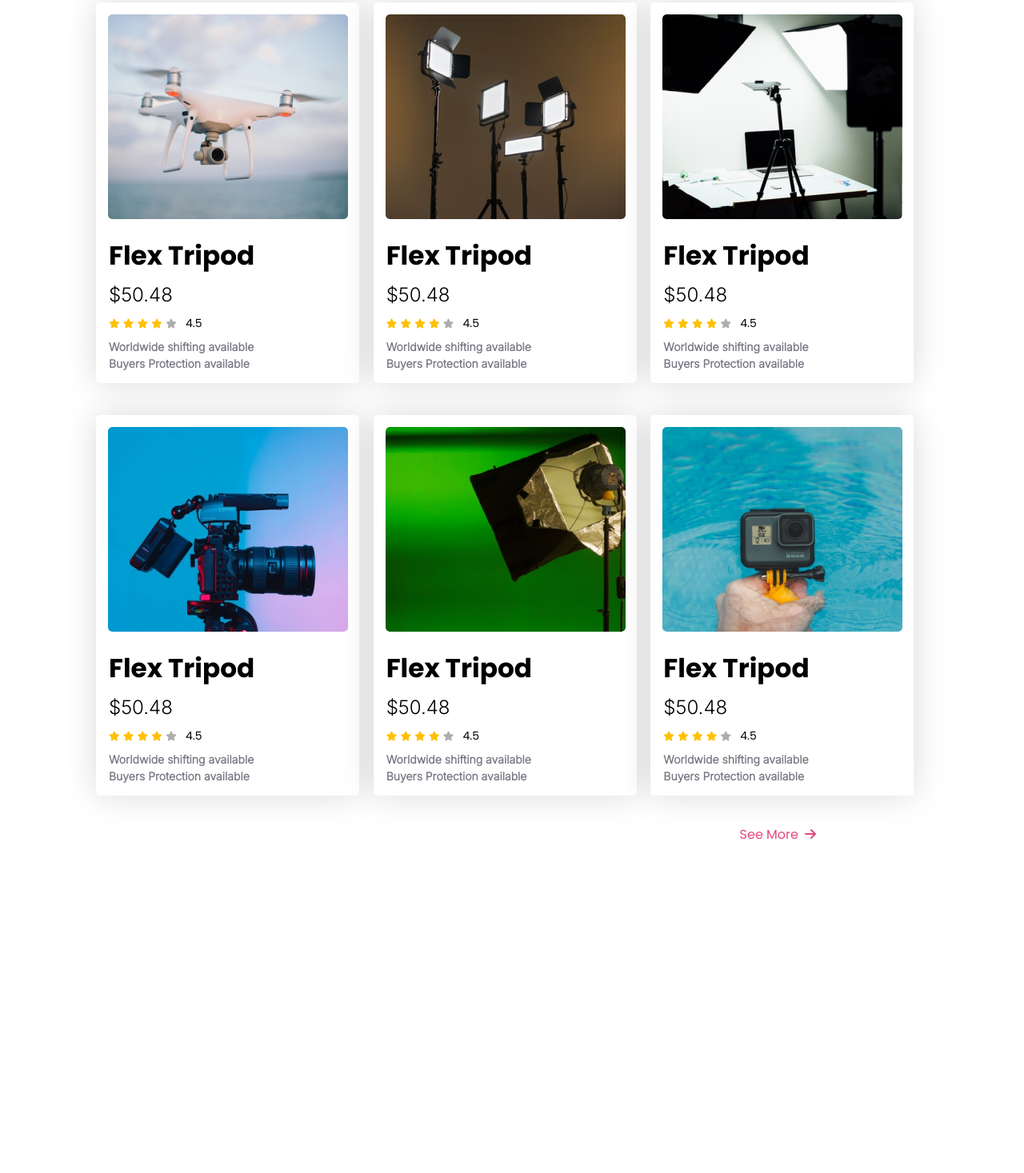
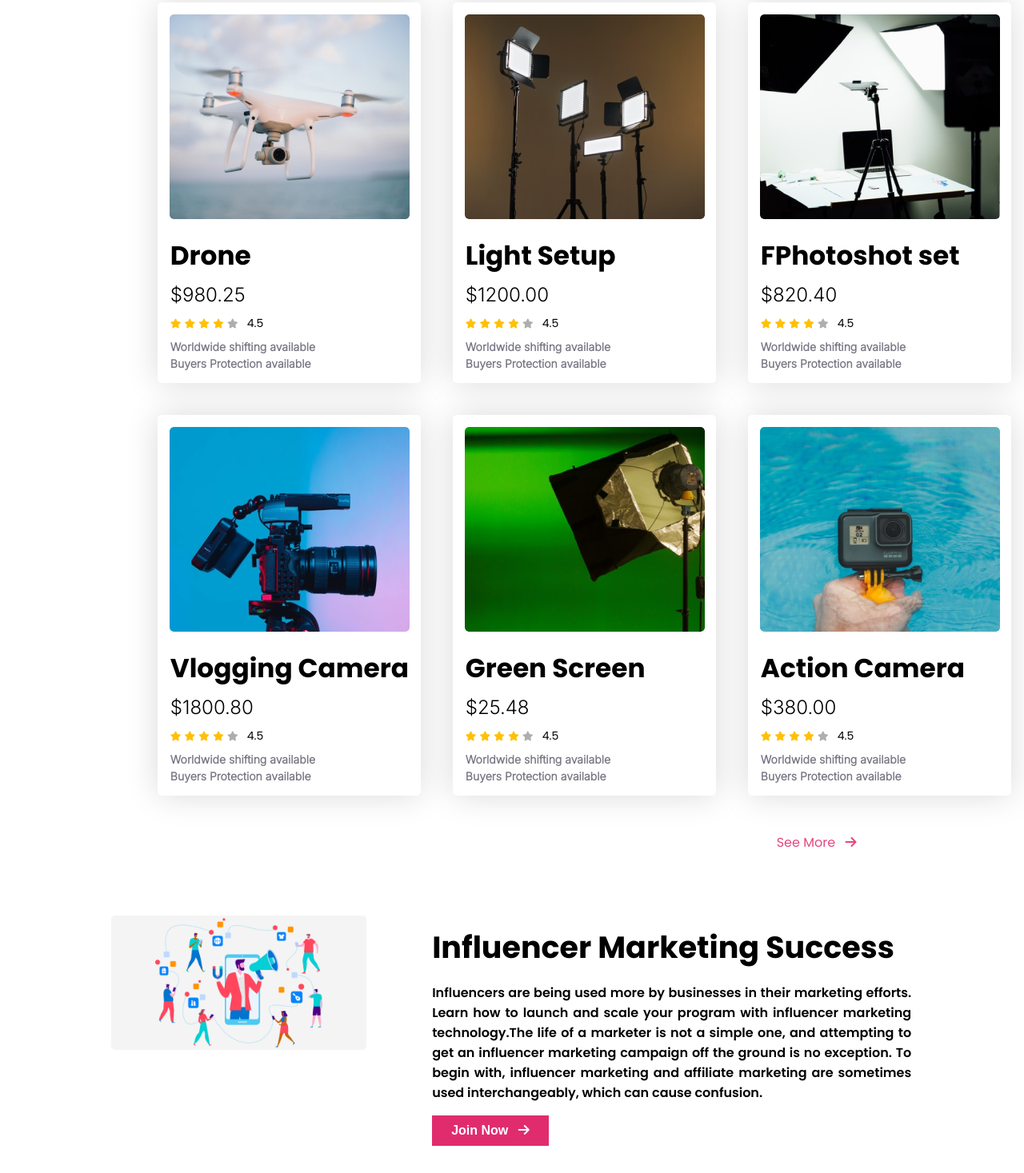
Before and after one commit to JubayerAhmmodShuvo/Influencer-gear, a plain HTML site: page index.html in a window 1280 px wide. Shown: the part 1481-2948 px from the top of the page at 80% size. Before the commit the page ends 2572 px from the top, so only its background shows below. Drawn offline with Linux system fonts and the light colour scheme.

Commit message:
own part done

```diff
--- a/index.html
+++ b/index.html
@@ -55,7 +55,7 @@
         </div>
     </section>
 <!-- logo section starts -->
-    <section class="logo-icons">
+    <section class="margin">
         <div class="line"></div>
         <div class="logos">
             <img src="logos/Alibaba.svg" alt="AliBaba">
@@ -73,7 +73,7 @@
 
 <!-- display item for sale and their ratings -->
 
-    <section>
+    <section class="margin">
         <h2>Popular Collection</h2>
         <div class="items">
             <div class="background-1">
@@ -108,10 +108,10 @@
                     </div>
                     <div class="description">
                         <div class="title">
-                            <h3>Flex Tripod</h3>
+                            <h3>MicroPhone</h3>
                         </div>
                         <div class="price">
-                            <h5>$50.48</h5>
+                            <h5>$120.25</h5>
                         </div>
                         <div class="rating">
                             <i class="fas fa-star filled"></i>
@@ -133,10 +133,10 @@
                     </div>
                     <div class="description">
                         <div class="title">
-                            <h3>Flex Tripod</h3>
+                            <h3>Airbuds</h3>
                         </div>
                         <div class="price">
-                            <h5>$50.48</h5>
+                            <h5>$100.00</h5>
                         </div>
                         <div class="rating">
                             <i class="fas fa-star filled"></i>
@@ -158,10 +158,10 @@
                     </div>
                     <div class="description">
                         <div class="title">
-                            <h3>Flex Tripod</h3>
+                            <h3>Drone</h3>
                         </div>
                         <div class="price">
-                            <h5>$50.48</h5>
+                            <h5>$980.25</h5>
                         </div>
                         <div class="rating">
                             <i class="fas fa-star filled"></i>
@@ -183,10 +183,10 @@
                     </div>
                     <div class="description">
                         <div class="title">
-                            <h3>Flex Tripod</h3>
+                            <h3>Light Setup</h3>
                         </div>
                         <div class="price">
-                            <h5>$50.48</h5>
+                            <h5>$1200.00</h5>
                         </div>
                         <div class="rating">
                             <i class="fas fa-star filled"></i>
@@ -208,10 +208,10 @@
                     </div>
                     <div class="description">
                         <div class="title">
-                            <h3>Flex Tripod</h3>
+                            <h3>FPhotoshot set</h3>
                         </div>
                         <div class="price">
-                            <h5>$50.48</h5>
+                            <h5>$820.40</h5>
                         </div>
                         <div class="rating">
                             <i class="fas fa-star filled"></i>
@@ -233,10 +233,10 @@
                     </div>
                     <div class="description">
                         <div class="title">
-                            <h3>Flex Tripod</h3>
+                            <h3>Vlogging Camera</h3>
                         </div>
                         <div class="price">
-                            <h5>$50.48</h5>
+                            <h5>$1800.80</h5>
                         </div>
                         <div class="rating">
                             <i class="fas fa-star filled"></i>
@@ -258,10 +258,10 @@
                     </div>
                     <div class="description">
                         <div class="title">
-                            <h3>Flex Tripod</h3>
+                            <h3>Green Screen</h3>
                         </div>
                         <div class="price">
-                            <h5>$50.48</h5>
+                            <h5>$25.48</h5>
                         </div>
                         <div class="rating">
                             <i class="fas fa-star filled"></i>
@@ -283,10 +283,10 @@
                     </div>
                     <div class="description">
                         <div class="title">
-                            <h3>Flex Tripod</h3>
+                            <h3>Action Camera</h3>
                         </div>
                         <div class="price">
-                            <h5>$50.48</h5>
+                            <h5>$380.00</h5>
                         </div>
                         <div class="rating">
                             <i class="fas fa-star filled"></i>
@@ -301,11 +301,30 @@
                     </div>
                 </div>
             </div>
+
         </div>
-        <div>
-            <a id="seemore" href="#">See More <i class="fas fa-arrow-right pink"></i></a>
-        </div>
+        <p id="seemore">
+            <a class="pink" href="#">See More <i class="fas fa-arrow-right pink"></i></a>
+        </p>
     </section>
 
+    <!-- own part -->
+        <section id="bg">
+            <div class="boxes">
+                <div class="flexible ">
+                    <div class="fourty">
+                        <img src="images/influencer-marketing-605344a38f274.png" alt="Coder">
+                    </div>
+                    <div class="sixty " id="develop">
+                                    <h4 id="own-heading"> Influencer Marketing Success</h4>
+                            <p class="about-explore">
+                                Influencers are being used more by businesses in their marketing efforts. Learn how to launch and scale your program with influencer marketing technology.The life of a marketer is not a simple one, and attempting to get an influencer marketing campaign off the ground is no exception.
+                                To begin with, influencer marketing and affiliate marketing are sometimes used interchangeably, which can cause confusion.
+                            </p>
+                            <button><a href="#">Join Now <i class="fas fa-arrow-right"></i></a></button>
+                    </div>
+                </div>
+            </div>
+        </section>
 </body>
 </html>
--- a/style.css
+++ b/style.css
@@ -88,7 +88,7 @@ button{
     height: 1px;
     background: linear-gradient(to right, rgba(148, 151, 151, 0) 10%, rgb(159, 173, 172) 20%, rgb(168, 184, 182) 80%, rgba(1, 254, 228, 0) 90%);
 }
-.logo-icons{
+.margin{
     margin-bottom: 100px;
 }
 .logos{
@@ -112,7 +112,8 @@ h2{
     display:grid;
     grid-template-columns: repeat(3, 1fr);
     grid-row-gap: 40px;
-    /* padding: 0 196px 0 196px; */
+    grid-column-gap: 40px;
+    margin-left: 6vw;
 
 }
 
@@ -122,6 +123,7 @@ h2{
     background: #FFFFFF;
     box-shadow: 0px 0px 40px rgba(0, 0, 0, 0.15);
     border-radius: 5px;
+    margin: 0;
 }
 .card img{
     margin: 15px;
@@ -169,13 +171,39 @@ h2{
     padding-top: 4px;
     color: #787885;
 }
-#seemore, .pink{
+.pink{
     text-decoration: none;
     color: #E02C6DDE;
     font-size: 16px;
+}
+#seemore{
     float: right;
     justify-content: center;
     align-items: center;
     display: flex;
-    padding: 20px 70px 20px 0;
+    padding-top: 30px;
+    padding-right: 7vw;
 }
+
+.fourty{
+    width: 40%;
+}
+.fourty img{
+    width:80%;
+    margin-left: 19px;
+    border-radius: 5px;
+}
+.sixty{
+    width: 60%;
+}
+#own-heading{
+    font-size: 38px;
+    font-weight: 700;
+    margin: 0;
+}
+#develop{
+    padding: 1% 2% 3% 2%;
+}
+#bg{
+    margin-top: 150px;
+}
```
Also changed, not shown: images/influencer-marketing-605344a38f274.png (added).
